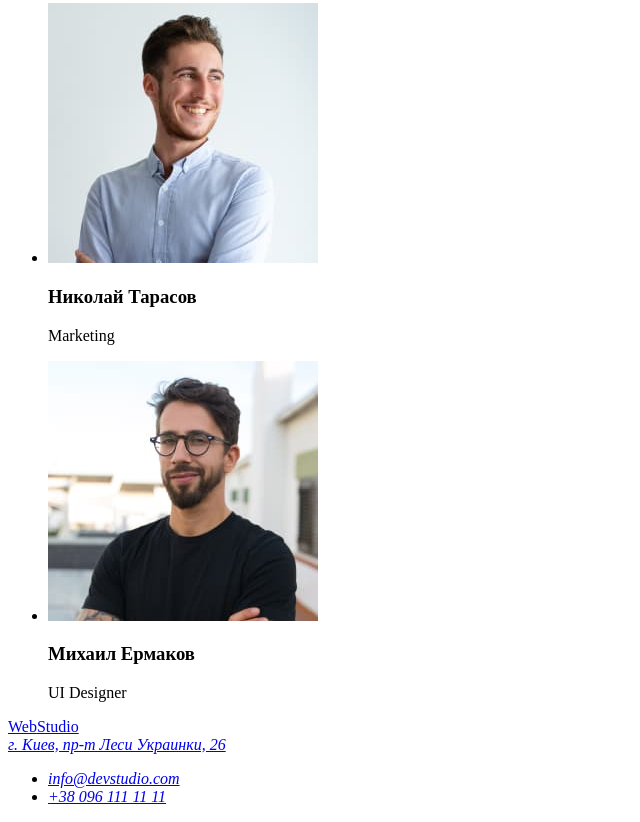
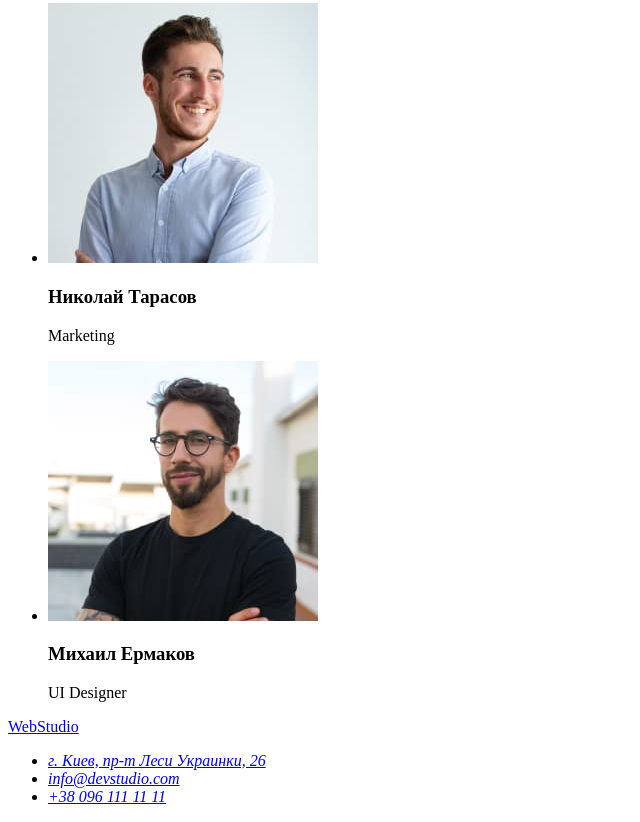
Before and after one commit to AiiLuI19/goit-markup-hw-01, a plain HTML site: page index.html in a window 1280 px wide. Shown: the part 2333-3155 px from the top of the page, without its empty margins (0-640 px from the left). Drawn offline with Linux system fonts and the light colour scheme.

Commit message:
адрес добавила в список

```diff
--- a/index.html
+++ b/index.html
@@ -104,10 +104,10 @@
             <span>Web</span>Studio
         </a>
         <address>
-            <a href="https://goo.gl/maps/BhmrnXZtfYNDPZvGA" target="_blank" title="г. Киев, пр-т Леси Украинки, 26">
-                г. Киев, пр-т Леси Украинки, 26
-            </a>
             <ul>
+                <li><a href="https://goo.gl/maps/BhmrnXZtfYNDPZvGA" target="_blank" title="г. Киев, пр-т Леси Украинки, 26">
+                    г. Киев, пр-т Леси Украинки, 26
+                </a></li>
                 <li><a href="mailto:info@devstudio.com">info@devstudio.com</a></li>
                 <li><a href="tel:+380961111111">+38 096 111 11 11</a></li>
              </ul>
```
